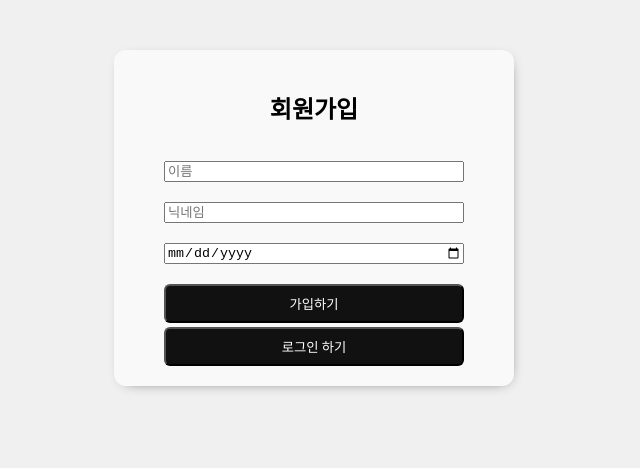
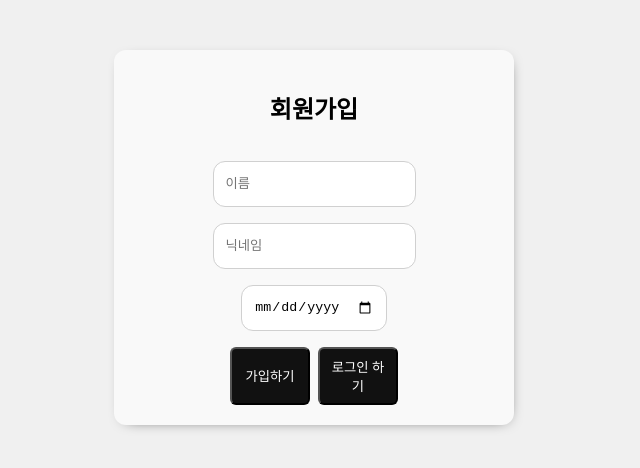
Before and after one commit to hoonloper/beot-mokkoji, a Vue app in the folder client/: page /sign-in in a window 1280 px wide. Both pictures are taken after a click on the button "회원가입". Shown: the top 468 px of the page, without its empty margins (326-966 px from the left). Built offline with nearby package versions, Linux system fonts and the light colour scheme; a web font is replaced by a local one.

Commit message:
Feat: 회원가입 페이지 UI 개선

```diff
--- a/client/src/views/SignUpPage.vue
+++ b/client/src/views/SignUpPage.vue
@@ -2,7 +2,7 @@
   <div class="sign-up-container">
     <h2>회원가입</h2>
     <div>
-      <input
+      <BeotInput
         id="name"
         type="text"
         placeholder="이름"
@@ -12,7 +12,7 @@
       <div id="error">{{ nameMessage }}</div>
     </div>
     <div>
-      <input
+      <BeotInput
         id="nickname"
         type="text"
         placeholder="닉네임"
@@ -22,7 +22,7 @@
       <div id="error">{{ nicknameMessage }}</div>
     </div>
     <div>
-      <input
+      <BeotInput
         id="birthday"
         type="date"
         :value="birthday"
@@ -30,7 +30,7 @@
       />
       <div id="error">{{ birthdayMessage }}</div>
     </div>
-    <div>
+    <div class="buttons">
       <BeotButton @click="signUp()">가입하기</BeotButton>
       <BeotButton @click="handleSignIn()">로그인 하기</BeotButton>
     </div>
@@ -45,6 +45,7 @@ import axios from 'axios';
 import { HttpStatus } from '@/common/constant';
 import router from '@/router';
 import BeotButton from '@/components/BeotButton.vue';
+import BeotInput from '@/components/BeotInput.vue';
 
 const store = useStore();
 const name = ref('');
@@ -127,17 +128,20 @@ const signUp = async () => {
   gap: 16px;
   padding-top: 20px;
   padding-bottom: 20px;
-  margin: 0 auto;
+  margin: auto;
   margin-top: 50px;
   background-color: #f9f9f9;
   max-width: 400px;
+  min-width: 200px;
+  width: 100%;
   border-radius: 12px;
   box-shadow: 2px 3px 15px -10px;
-  div {
+  .buttons {
     display: flex;
-    flex-direction: column;
-    gap: 4px;
-    width: 300px;
+    gap: 8px;
+    * {
+      width: 80px;
+    }
   }
 }
 
```
